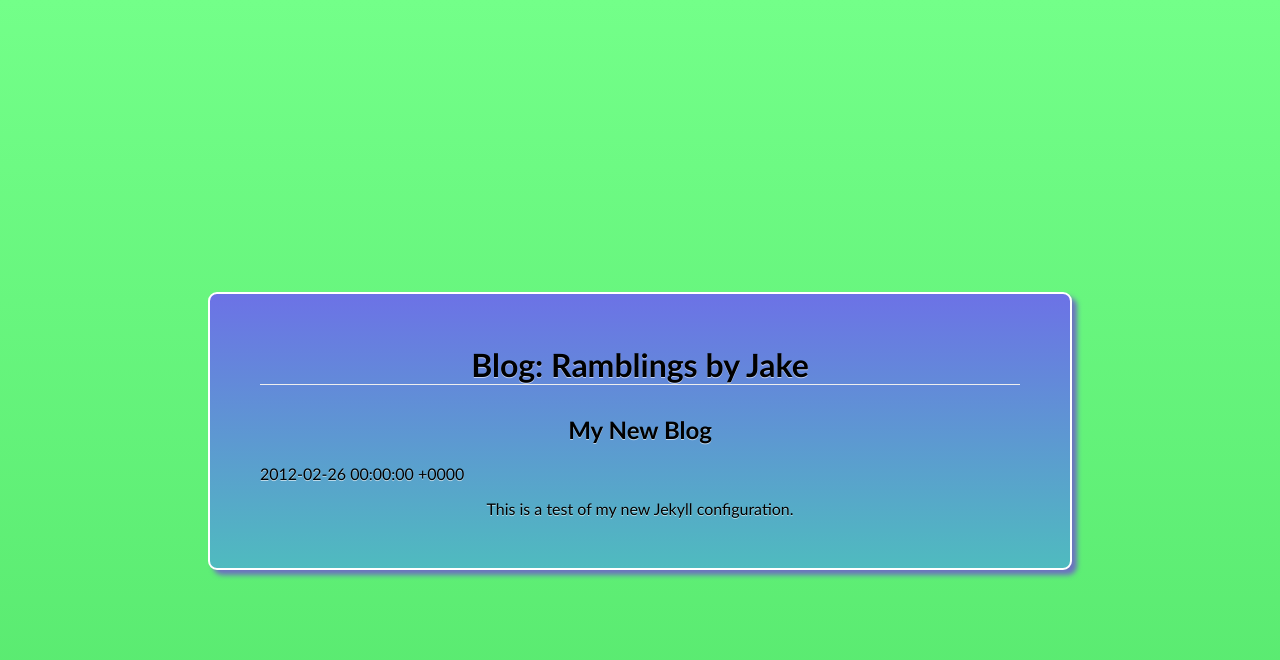
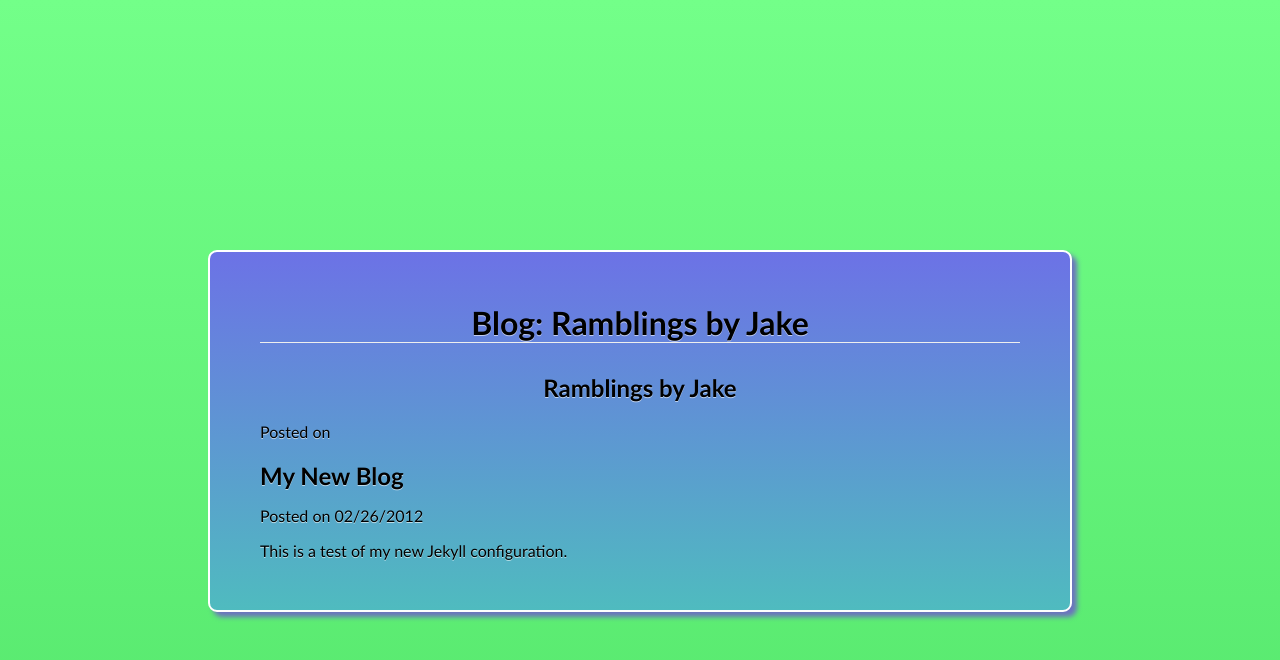
Before and after one commit to jhartz/jhartz.github.com, a Jekyll site: the page built from blog/index.html, in a window 1280 px wide. Shown: the top 660 px of the page. Built offline with Jekyll 4.4.1, drawn with Linux system fonts in a browser that asks for light colours.

Commit message:
Added better post dates

```diff
--- a/_layouts/post.html
+++ b/_layouts/post.html
@@ -12,9 +12,11 @@ atomfeed: 1
                     <li><a href="{{ post.url }}">{{ post.title | escape }}</a> ({{ post.date | date: '%m/%d/%Y' }})</li>{% endfor %}
                 </ul>
             </div>{% endunless %}{% if page.title %}
-            <h2>{{ page.title | escape }}</h2>{% endif %}
+            <h2>{{ page.title | escape }}</h2>
+            <p>Posted on {{ page.date | date: '%m/%d/%Y' }}</p>{% endif %}
 
-{{ content }}{% unless page.noextra %}
+{{ content }}
+{% unless page.noextra %}
             <div style="clear: both;">{% if page.previous.url %}
                 <span>«&nbsp;<a href="{{ page.previous.url | escape }}" title="{{ page.previous.title | escape }}">{{ page.previous.title | truncatewords: 15 | escape }}</a></span>{% endif %}{% if page.next.url %}
                 <span style="float: right;"><a href="{{ page.next.url | escape }}" title="{{ page.next.title | escape }}">{{ page.next.title | truncatewords: 15 | escape }}</a>&nbsp;»</span>{% endif %}
--- a/blog/index.html
+++ b/blog/index.html
@@ -1,10 +1,11 @@
 ---
 layout: "post"
+title: "Ramblings by Jake"
 noextra: 1
 ---
 {% for post in site.posts limit:10 %}
                 <article>
                     <h2><a href="{{ post.url | escape}}">{{ post.title | escape }}</a></h2>
-                    <p>{{ post.date }}</p>
+                    <p>Posted on {{ post.date | date: '%m/%d/%Y' }}</p>
                     <div>{{ post.excerpt | escape }}</div>
                 </article>{% endfor %}
--- a/style.css
+++ b/style.css
@@ -15,6 +15,20 @@ body {
     background-image: url(http://mp4downloader.mozdev.org/firstrun-bg.png);
     background-image: -webkit-gradient(linear, 0% 0%, 0% 100%, from(rgb(115,255,137)), to(rgb(82,228,105)));
     background-image: -moz-linear-gradient(100% 100% 90deg, rgb(82,228,105), rgb(115,255,137));
+}
+
+article {
+    text-align: left;
+}
+
+article h2 {
+    margin-bottom: 0;
+}
+
+article p.timestamp {
+    font-style: italic;
+    margin: 10px;
+    font-size: 11pt;
 }
 
 a, a:visited {
```
